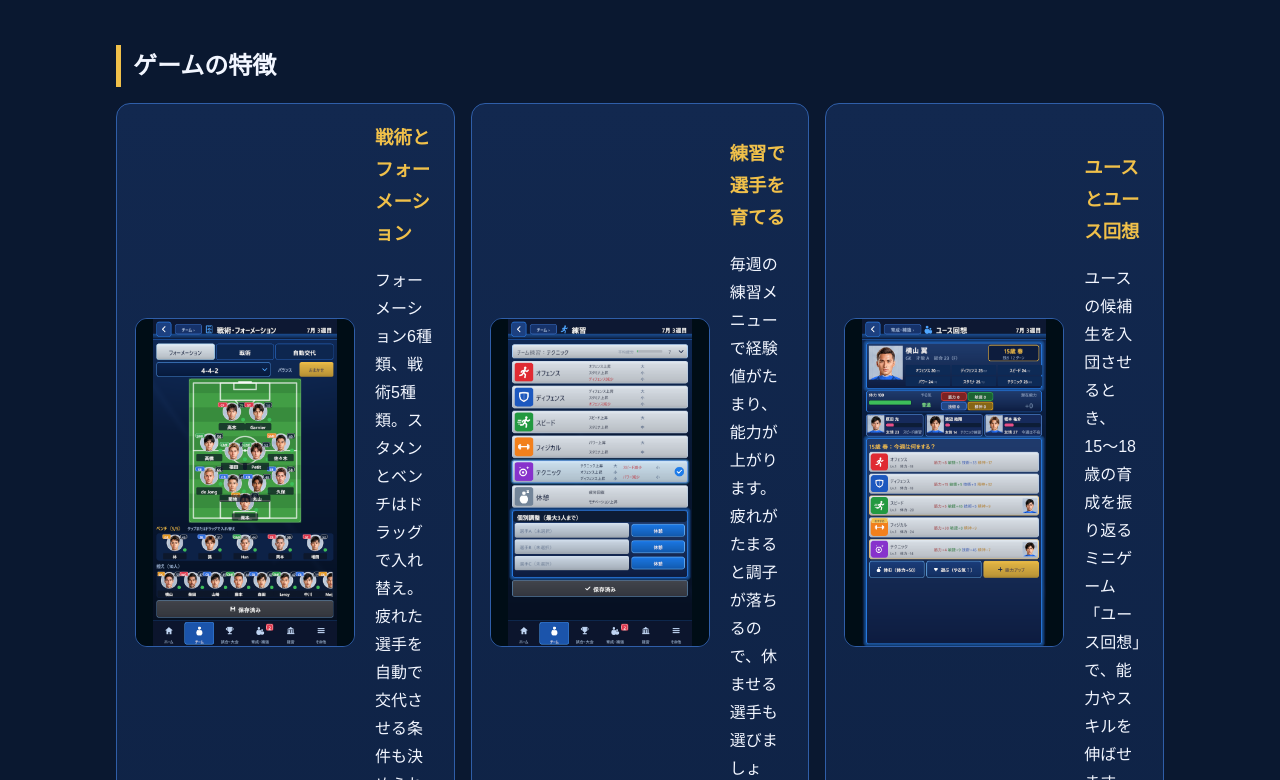
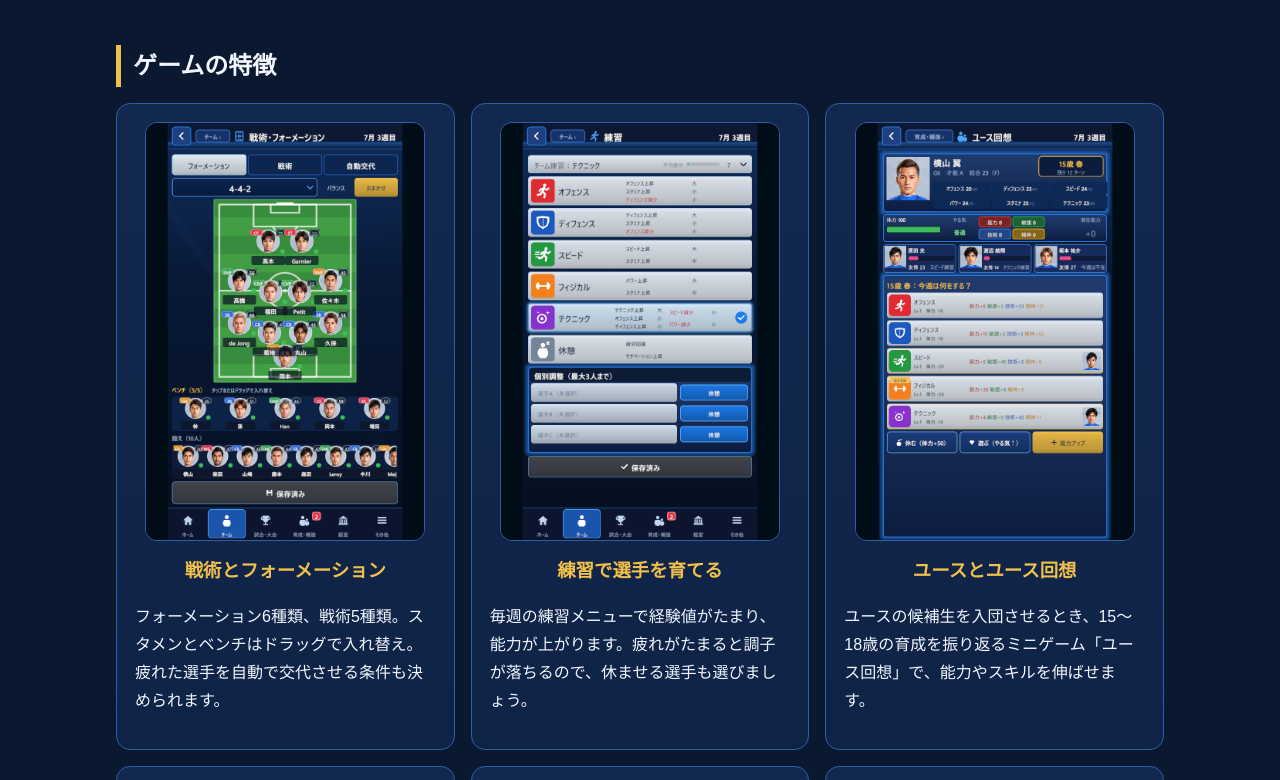
Before and after one commit to mizukiaoich/MiracleSoccer, a plain HTML site: page index.html in a window 1280 px wide. Shown: the part 1400-2180 px from the top of the page. Drawn offline with Linux system fonts and the light colour scheme.

Commit message:
ゲームの特徴：上に画像、下に説明の並べ方に
Co-Authored-By: Claude Opus 5.5 <noreply@anthropic.com>

```diff
--- a/index.html
+++ b/index.html
@@ -58,7 +58,7 @@
 
   <section>
     <h2>ゲームの特徴</h2>
-    <div class="grid two">
+    <div class="grid features">
       <div class="card feature">
         <img class="phone" src="img/54_tactics_0.png" alt="戦術・フォーメーションの画面" loading="lazy">
         <div>
--- a/style.css
+++ b/style.css
@@ -122,3 +122,9 @@ footer {
   border-top: 1px solid var(--line); color: var(--sub);
   text-align: center; padding: 20px 16px; font-size: 0.85rem;
 }
+
+/* ゲームの特徴：上に画像、下に説明 */
+.features { grid-template-columns: repeat(auto-fit, minmax(260px, 1fr)); }
+.card.feature { display: flex; flex-direction: column; gap: 14px; }
+.card.feature img { width: 100%; max-width: 280px; margin: 0 auto; }
+.card.feature h3 { text-align: center; }
```
